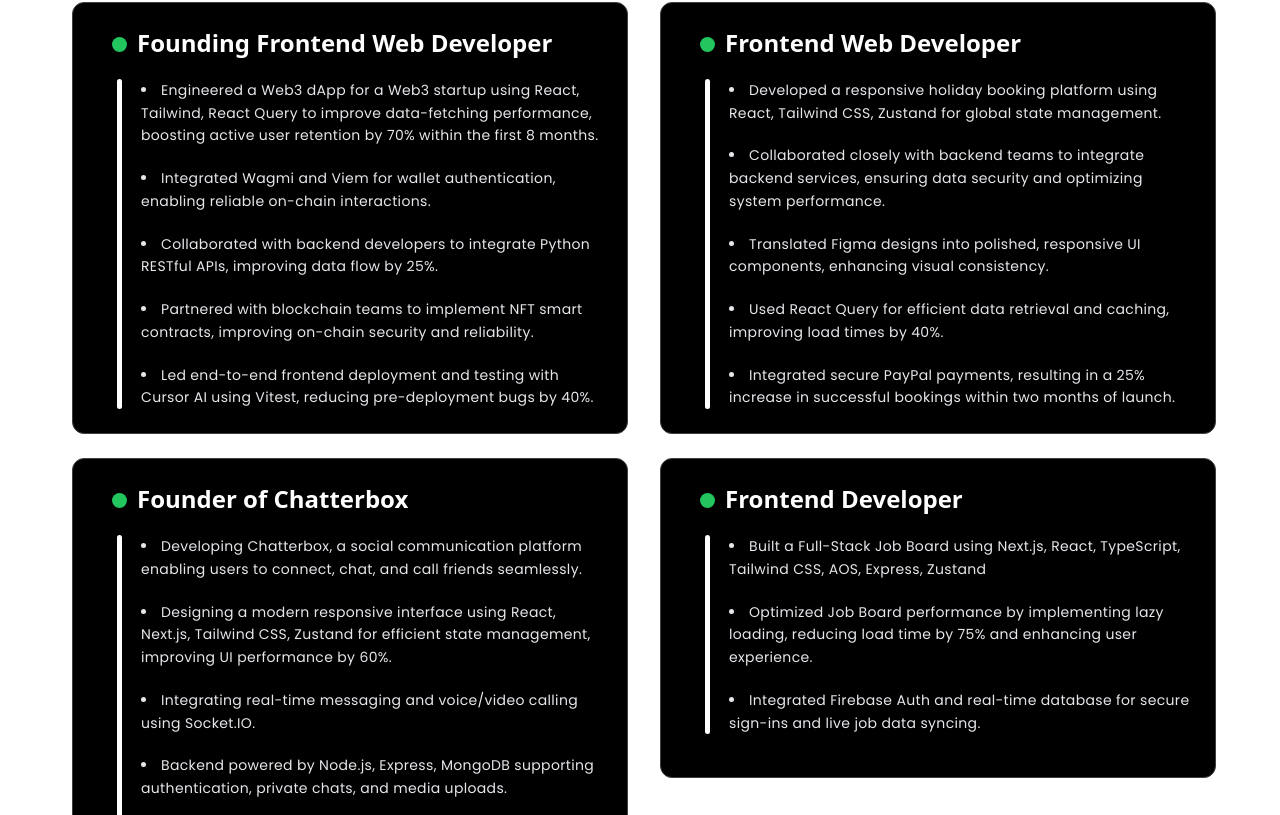
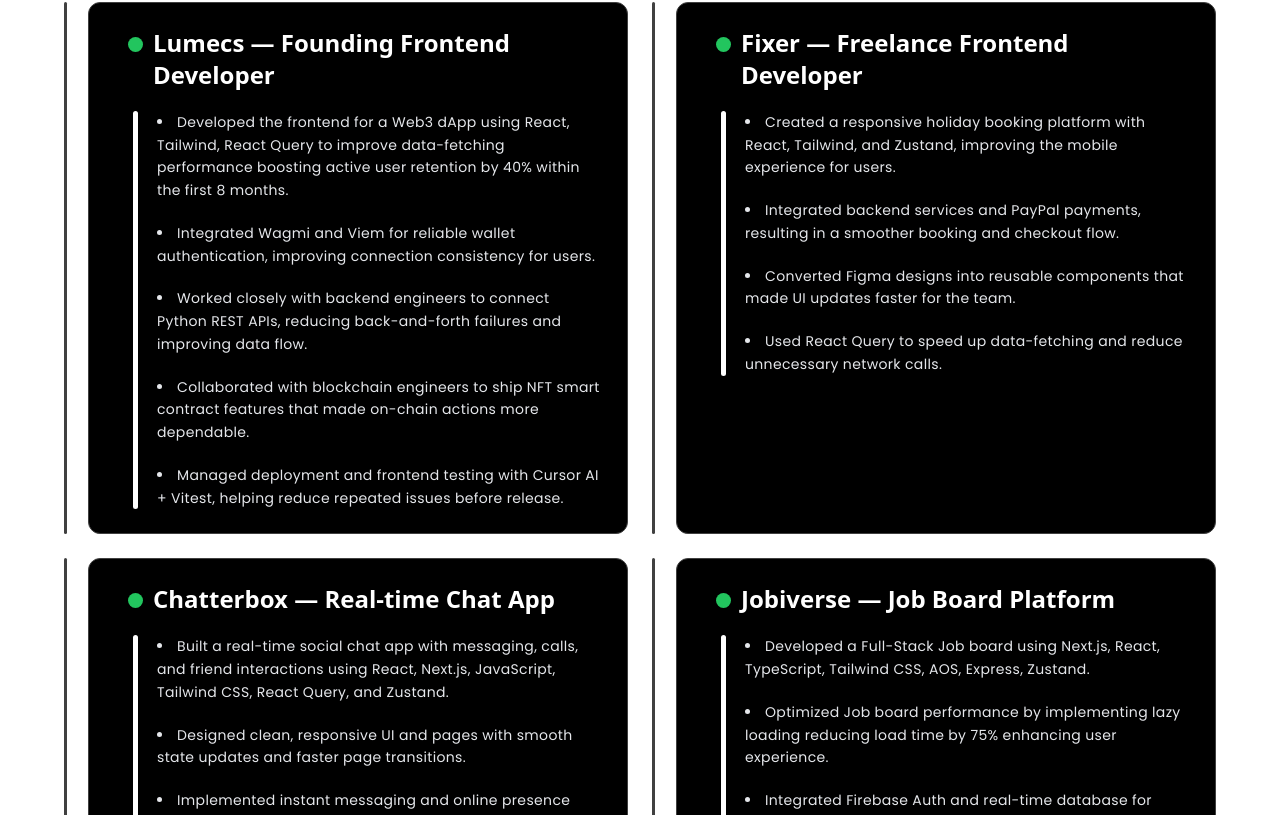
Before and after one commit to ChibuezeWilly/Portfolio1, a React (Vite) app: page / in a window 1280 px wide. Shown: the part 3945-4760 px from the top of the page. Built offline with nearby package versions, Linux system fonts and the light colour scheme; a web font is replaced by a local one.

Commit message:
Updated experience

```diff
--- a/src/components/Experience.jsx
+++ b/src/components/Experience.jsx
@@ -2,185 +2,92 @@
 import { FaBuilding } from "react-icons/fa6";
 import AOS from "aos";
 import "aos/dist/aos.css";
+
 const Experience = () => {
 	AOS.init();
+
+	const experiences = [
+		{
+			title: "Lumecs — Founding Frontend Developer",
+			date: "August 2024 - September 2025",
+			points: [
+				"Developed the frontend for a Web3 dApp using React, Tailwind, React Query to improve data-fetching performance boosting active user retention by 40% within the first 8 months.",
+				"Integrated Wagmi and Viem for reliable wallet authentication, improving connection consistency for users.",
+				"Worked closely with backend engineers to connect Python REST APIs, reducing back-and-forth failures and improving data flow.",
+				"Collaborated with blockchain engineers to ship NFT smart contract features that made on-chain actions more dependable.",
+				"Managed deployment and frontend testing with Cursor AI + Vitest, helping reduce repeated issues before release.",
+			],
+		},
+		{
+			title: "Fixer — Freelance Frontend Developer",
+			date: "September 2023 - May 2024",
+			points: [
+				"Created a responsive holiday booking platform with React, Tailwind, and Zustand, improving the mobile experience for users.",
+				"Integrated backend services and PayPal payments, resulting in a smoother booking and checkout flow.",
+				"Converted Figma designs into reusable components that made UI updates faster for the team.",
+				"Used React Query to speed up data-fetching and reduce unnecessary network calls.",
+			],
+		},
+		{
+			title: "Chatterbox — Real-time Chat App",
+			date: "October 2025 - November 2025",
+			points: [
+				"Built a real-time social chat app with messaging, calls, and friend interactions using React, Next.js, JavaScript, Tailwind CSS, React Query, and Zustand.",
+				"Designed clean, responsive UI and pages with smooth state updates and faster page transitions.",
+				"Implemented instant messaging and online presence using Socket.IO for a WhatsApp-like experience.",
+				"Developed the backend with Node.js, Express, and MongoDB to support authentication, private chats, and media handling.",
+				"Added Firebase Authentication and Google Sign-In to simplify user onboarding and strengthen account security.",
+			],
+		},
+		{
+			title: "Jobiverse — Job Board Platform",
+			date: "June 2023 - August 2023",
+			points: [
+				"Developed a Full-Stack Job board using Next.js, React, TypeScript, Tailwind CSS, AOS, Express, Zustand.",
+				"Optimized Job board performance by implementing lazy loading reducing load time by 75% enhancing user experience.",
+				"Integrated Firebase Auth and real-time database for secure sign-ins and live job data syncing.",
+			],
+		},
+	];
 
 	return (
 		<div
 			className="w-full h-auto pb-10 bg-white text-black mt-10"
-			id="#experience">
-			<div className="pb-10 w-full px-5 lg:px-16 pt-5 ">
-				<h1 className="header font-bold text-3xl  text-black">Experience</h1>
-				<div className="grid grid-cols-1 md:grid-cols-2 place-items-stretch gap-6">
-					{/* first */}
+			id="experience">
+			<div className="pb-10 w-full px-5 lg:px-16 pt-5">
+				<h1 className="header font-bold text-3xl text-black">Experience</h1>
+
+				<div className="grid grid-cols-1 md:grid-cols-2 place-items-stretch gap-6 mt-10">
+					{experiences.map((exp, index) => (
 						<div
-						className="mt-10 h-auto flex flex-row justify-evenly"
-						data-aos="fade-right"
+							key={index}
+							className="relative flex flex-row justify-evenly"
+							data-aos={index % 2 === 0 ? "fade-right" : "fade-left"}
 							data-aos-delay="50"
 							data-aos-duration="1000"
 							data-aos-easing="ease-in-out"
 							data-aos-once="true"
 							data-aos-anchor-placement="top-center">
-						<div className="left w-full ml-2 bg-black border border-neutral-700 rounded-xl p-6 ">
+							{/* Left line */}
+							<span className="absolute left-0 top-0 h-full w-[3px] bg-neutral-700 rounded"></span>
+
+							{/* Content card */}
+							<div className="left w-full ml-6 bg-black border border-neutral-700 rounded-xl p-6">
 								<h1 className="first text-white font-bold text-xl md:text-2xl ml-5 md:ml-10">
-								Founding Frontend Web Developer
+									{exp.title}
 								</h1>
 								<div className="second ml-6" style={{ fontFamily: "Poppins" }}>
-								{/* Web3 dApp Project */}
-
-								<li className="text-gray-200 ml-5 text-wrap leading-relaxed tracking-wide text-sm mt-5">
-									Engineered a Web3 dApp for a Web3 startup using{" "}
-									<span className="header">React, Tailwind, React Query</span>{" "}
-									to improve data-fetching performance, boosting active user
-									retention by 70% within the first 8 months.
+									{exp.points.map((point, i) => (
+										<li
+											key={i}
+											className="text-gray-200 ml-5 text-wrap leading-relaxed tracking-wide text-sm mt-5">
+											{point}
 										</li>
-								<li className="text-gray-200 ml-5 text-wrap leading-relaxed tracking-wide text-sm mt-5">
-									Integrated <span className="header">Wagmi</span> and{" "}
-									<span className="header">Viem</span> for wallet
-									authentication, enabling reliable on-chain interactions.
-								</li>
-								<li className="text-gray-200 ml-5 text-wrap leading-relaxed tracking-wide text-sm mt-5">
-									Collaborated with backend developers to integrate{" "}
-									<span className="header">Python RESTful APIs</span>, improving
-									data flow by 25%.
-								</li>
-								<li className="text-gray-200 ml-5 text-wrap leading-relaxed tracking-wide text-sm mt-5">
-									Partnered with blockchain teams to implement{" "}
-									<span className="header">NFT smart contracts</span>, improving
-									on-chain security and reliability.
-								</li>
-								<li className="text-gray-200 ml-5 text-wrap leading-relaxed tracking-wide text-sm mt-5">
-									Led end-to-end frontend deployment and testing with{" "}
-									<span className="header">Cursor AI</span> using{" "}
-									<span className="header">Vitest</span>, reducing
-									pre-deployment bugs by 40%.
-								</li>
+									))}
 								</div>
 							</div>
 						</div>
-					{/* second */}
-					<div
-						className=" mt-10 h-auto flex flex-row justify-evenly"
-						data-aos="fade-left"
-						data-aos-delay="50"
-						data-aos-duration="1000"
-						data-aos-easing="ease-in-out"
-						data-aos-once="true"
-						data-aos-anchor-placement="top-center">
-						<div className="left w-full ml-2 bg-black border border-neutral-700 rounded-xl p-6 ">
-							<h1 className="first text-white font-bold text-xl md:text-2xl ml-5 md:ml-10">
-								Frontend Web Developer
-							</h1>
-							<div className="second ml-6" style={{ fontFamily: "Poppins" }}>
-								<li className="text-gray-200 ml-5 text-wrap leading-relaxed tracking-wide text-sm mt-5">
-									Developed a responsive holiday booking platform using{" "}
-									<span className="header">React, Tailwind CSS, Zustand</span>{" "}
-									for global state management.
-								</li>
-								<li className="text-gray-200 ml-5 text-wrap leading-relaxed tracking-wide text-sm mt-5">
-									Collaborated closely with backend teams to integrate backend
-									services, ensuring data security and optimizing system
-									performance.
-								</li>
-								<li className="text-gray-200 ml-5 text-wrap leading-relaxed tracking-wide text-sm mt-5">
-									Translated <span className="header">Figma</span> designs into
-									polished, responsive UI components, enhancing visual
-									consistency.
-								</li>
-								<li className="text-gray-200 ml-5 text-wrap leading-relaxed tracking-wide text-sm mt-5">
-									Used <span className="header">React Query</span> for efficient
-									data retrieval and caching, improving load times by 40%.
-								</li>
-								<li className="text-gray-200 ml-5 text-wrap leading-relaxed tracking-wide text-sm mt-5">
-									Integrated secure{" "}
-									<span className="header">PayPal payments</span>, resulting in
-									a 25% increase in successful bookings within two months of
-									launch.
-								</li>
-							</div>
-						</div>
-					</div>
-					{/* third */}
-					<div
-						className="h-auto flex flex-row justify-evenly"
-						data-aos="fade-left"
-						data-aos-delay="50"
-						data-aos-duration="1000"
-						data-aos-easing="ease-in-out"
-						data-aos-once="true"
-						data-aos-anchor-placement="top-center">
-						<div className="left w-full ml-2 bg-black border border-neutral-700 rounded-xl p-6 ">
-							<h1 className="first text-white font-bold text-xl md:text-2xl ml-5 md:ml-10">
-								Founder of Chatterbox
-							</h1>
-							<div className="second ml-6" style={{ fontFamily: "Poppins" }}>
-								<li className="text-gray-200 ml-5 text-wrap leading-relaxed tracking-wide text-sm mt-5">
-									Developing <span className="header">Chatterbox</span>, a
-									social communication platform enabling users to connect, chat,
-									and call friends seamlessly.
-								</li>
-								<li className="text-gray-200 ml-5 text-wrap leading-relaxed tracking-wide text-sm mt-5">
-									Designing a modern responsive interface using{" "}
-									<span className="header">
-										React, Next.js, Tailwind CSS, Zustand
-									</span>{" "}
-									for efficient state management, improving UI performance by
-									60%.
-								</li>
-								<li className="text-gray-200 ml-5 text-wrap leading-relaxed tracking-wide text-sm mt-5">
-									Integrating real-time messaging and voice/video calling using{" "}
-									<span className="header">Socket.IO</span>.
-								</li>
-								<li className="text-gray-200 ml-5 text-wrap leading-relaxed tracking-wide text-sm mt-5">
-									Backend powered by{" "}
-									<span className="header">Node.js, Express, MongoDB</span>{" "}
-									supporting authentication, private chats, and media uploads.
-								</li>
-								<li className="text-gray-200 ml-5 text-wrap leading-relaxed tracking-wide text-sm mt-5">
-									Integrated{" "}
-									<span className="header">Firebase Authentication</span> and{" "}
-									<span className="header">Google Sign-In</span> to enhance user
-									security and streamline the account registration process by
-									70%.
-								</li>
-							</div>
-						</div>
-					</div>
-					{/* fourth */}
-					<div
-						className="h-80 flex flex-row justify-evenly "
-						data-aos="fade-left"
-						data-aos-delay="50"
-						data-aos-duration="1000"
-						data-aos-easing="ease-in-out"
-						data-aos-once="true"
-						data-aos-anchor-placement="top-center">
-						<div className="left w-full ml-2 bg-black border border-neutral-700 rounded-xl p-6 ">
-							<h1 className="first text-white font-bold text-xl md:text-2xl ml-5 md:ml-10">
-								Frontend Developer
-							</h1>
-							<div className="second ml-6" style={{ fontFamily: "Poppins" }}>
-								<li className="text-gray-200 ml-5 text-wrap leading-relaxed tracking-wide text-sm mt-5">
-									Built a Full-Stack Job Board using{" "}
-									<span className="header">
-										Next.js, React, TypeScript, Tailwind CSS, AOS, Express,
-										Zustand
-									</span>
-
-								</li>
-								<li className="text-gray-200 ml-5 text-wrap leading-relaxed tracking-wide text-sm mt-5">
-									Optimized Job Board performance by implementing{" "}
-									<span className="header">lazy loading</span>, reducing load
-									time by 75% and enhancing user experience.
-								</li>
-								<li className="text-gray-200 ml-5 text-wrap leading-relaxed tracking-wide text-sm mt-5">
-									Integrated <span className="header">Firebase Auth</span> and
-									real-time database for secure sign-ins and live job data
-									syncing.
-								</li>
-							</div>
-						</div>
-					</div>
+					))}
 				</div>
 			</div>
 		</div>
```
Lines whose indentation alone changed are shown as unchanged.
